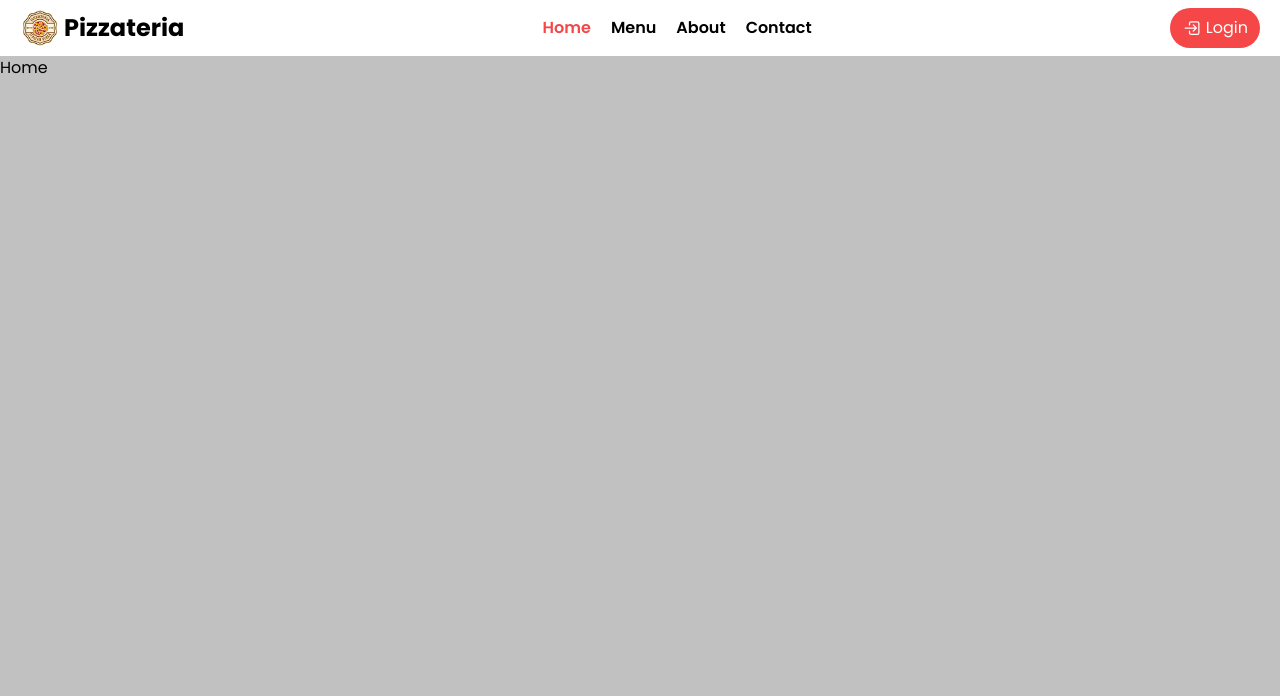
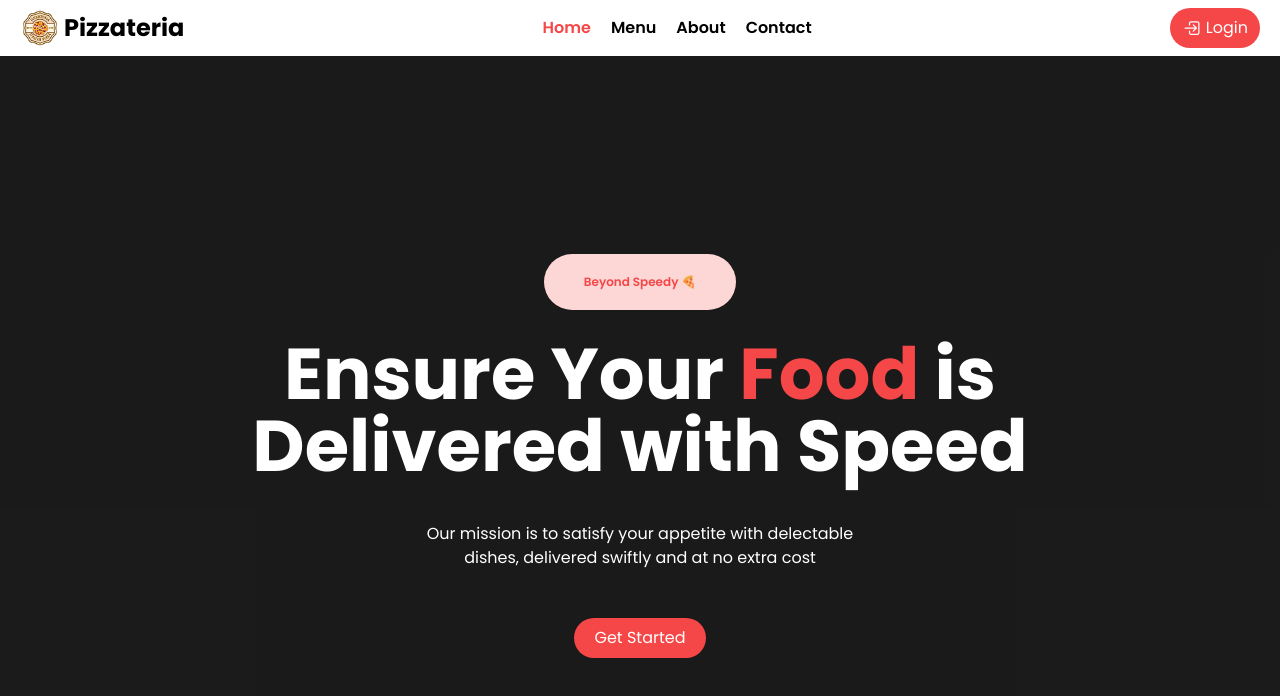
Before and after one commit to Morshedkhondokar/pizzateria-food, a React (Vite) app: page / in a window 1280 px wide. Shown: the top 696 px of the page. Built offline with nearby package versions, Linux system fonts and the light colour scheme.

Commit message:
banner doen

```diff
--- a/src/App.jsx
+++ b/src/App.jsx
@@ -16,7 +16,7 @@ const App = () => {
   }, []);
 
   return (
-    <div>
+    <div className='max-w-7xl mx-auto'>
       <Navbar/>
       <Outlet/>
     </div>
--- a/src/index.css
+++ b/src/index.css
@@ -3,7 +3,7 @@
 
 body{
    font-family: "Poppins", sans-serif;
-   background: #c1c1c1;
+   background: #363535;
 }
 
 .active{
--- a/src/pages/Home.jsx
+++ b/src/pages/Home.jsx
@@ -1,11 +1,29 @@
-import React from 'react';
+import React from "react";
 
 const Home = () => {
-    return (
-        <div>
-            Home
+  return (
+    <div className='relative -z-2 w-full h-screen bg-[url("images/hero.png")] bg-cover bg-center bg-no-repeat'>
+      {/* Overlay */}
+      <div className="absolute inset-0 bg-black/50"></div>
+
+      {/* Content */}
+      <div className="relative  flex flex-col items-center justify-center h-full text-white">
+        <div className="w-34 h-8 md:w-48 md:h-14 text-xs bg-[#FDD6D6] text-[#F54748] font-semibold mb-7 rounded-full flex justify-center items-center">
+          Beyond Speedy 🍕
         </div>
-    );
+        <h1 className="text-3xl md:text-5xl lg:text-7xl font-bold tec text-center mb-5 md:mb-10">
+          Ensure Your <span className="text-[#F54748]">Food</span> is <br />{" "}
+          Delivered with Speed
+        </h1>
+        <p className="max-w-[450px] mx-3 md:mx-0 text-center mb-6 md:mb-12">
+          Our mission is to satisfy your appetite with delectable dishes,
+          delivered swiftly and at no extra cost
+        </p>
+
+        <button className=" py-2 px-5 bg-[#F54748] rounded-full cursor-pointer text-white ">Get Started</button>
+      </div>
+    </div>
+  );
 };
 
 export default Home;
```
Also changed, not shown: 1 other file (tests, documents, lock files or other folders).
